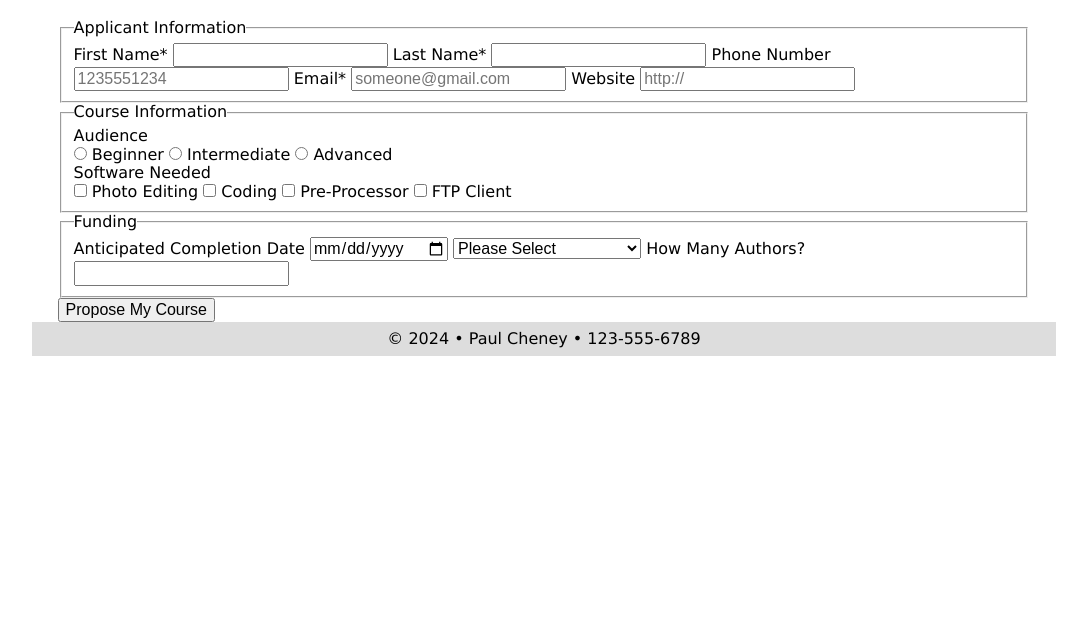
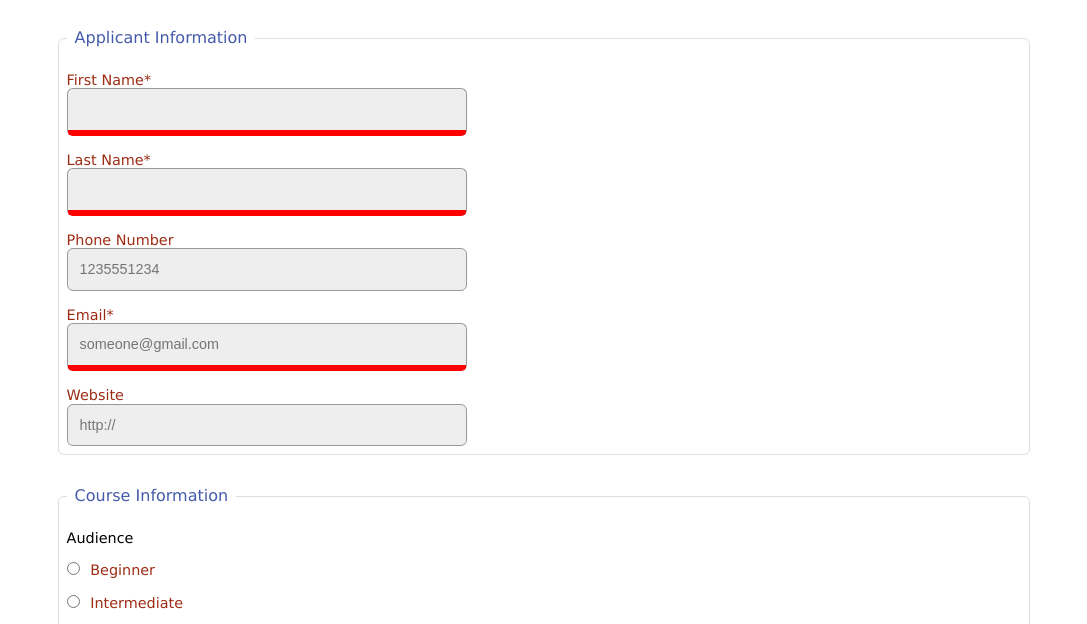
Before and after one commit to alaizosa/wdd131, a plain HTML site: page week05/form-start/index.html in a window 1280 px wide. Shown: the part 174-798 px from the top of the page, without its empty margins (96-1183 px from the left). Drawn offline with Linux system fonts and the light colour scheme.

Commit message:
Completed the code-along for W05 HTML forms activity

```diff
--- a/week05/form-start/css/small.css
+++ b/week05/form-start/css/small.css
@@ -1,8 +1,15 @@
 /* Prevent adjustments of font size after orientation changes in IE on Windows Phone and in iOS.  */
-html {-webkit-text-size-adjust: 100%; -ms-text-size-adjust: 100%;}
+html {
+    -webkit-text-size-adjust: 100%;
+    -ms-text-size-adjust: 100%;
+}
 
 /*----------- apply a natural box layout model to all elements --------------*/
-* { -moz-box-sizing: border-box; -webkit-box-sizing: border-box; box-sizing: border-box; }
+* {
+    -moz-box-sizing: border-box;
+    -webkit-box-sizing: border-box;
+    box-sizing: border-box;
+}
 
 
 /*----------- BODY --------------*/
@@ -17,19 +24,31 @@ header {
     padding: .5rem 2%;
     background-color: #ddd;
 }
-header h1 {margin: 0;}
-header h2 {margin: 0; font-weight: normal;}
+
+header h1 {
+    margin: 0;
+}
+
+header h2 {
+    margin: 0;
+    font-weight: normal;
+}
 
 /*----------- NAVIGATION --------------*/
 nav {
     background-color: #666;
 }
+
 nav ul {
     list-style-type: none;
     padding: 0;
     margin: 0;
 }
-nav ul li {border-bottom: solid 1px #333;}
+
+nav ul li {
+    border-bottom: solid 1px #333;
+}
+
 nav ul li a {
     display: block;
     background-color: #444;
@@ -39,16 +58,86 @@ nav ul li a {
     font-size: .9rem;
     text-align: center;
 }
+
 nav ul li.active a {
     background-color: #000;
     color: #fff;
 }
+
 /*----------- MAIN --------------*/
 main {
     padding: 0 2%;
     min-height: 20rem;
 }
 
+/* ---------- FORM STYLING ------------ */
+.wf1 fieldset {
+    margin: 2rem 0;
+    border: 1px solid #ddd;
+    border-radius: 6px;
+    padding: 0.5rem;
+}
+
+.wf1 legend {
+    color: #445ba9;
+    padding: 0 0.5rem;
+}
+
+.wf1 label {
+    display: block;
+    padding-top: 1rem;
+    color: #9c2c13;
+    font-size: 0.9rem;
+}
+
+.wf1 div {
+    padding-top: 1rem;
+    color: 445ba9;
+    font-size: 0.9rem;
+}
+
+.wf1 input[type="text"],
+.wf1 input[type="tel"],
+.wf1 input[type="email"],
+.wf1 input[type="url"],
+.wf1 input[type="date"],
+.wf1 select,
+.wf1 input[type="number"] {
+    display: block;
+    border: 1px solid #999;
+    border-radius: 6px;
+    padding: 0.75rem;
+    background-color: #eee;
+    color: #555;
+    width: 100%;
+    max-width: 400px;
+    appearance: none;
+}
+
+.wf1 input[type="radio"],
+.wf1 input[type="checkbox"] {
+    margin-right: 6px;
+}
+
+.wf1 input[type="submit"] {
+    border: none;
+    background-image: linear-gradient(#9c2c13, #6f200e);
+    color: white;
+    border-radius: 6px;
+    padding: 0.8rem;
+    width: 90%;
+    max-width: 400px;
+    margin: -1rem 5% 2rem 5%;
+    box-shadow: 1px 1px 4x #999;
+}
+
+.wf1 input:required {
+    border-bottom: 6px solid red;
+}
+
+.wf1 input:required:valid {
+    border-bottom: 6px solid green;
+}
 
 /*----------- FOOTER --------------*/
 footer {
--- a/week05/form-start/index.html
+++ b/week05/form-start/index.html
@@ -50,7 +50,7 @@
     <!-- CONTENT HERE -->
     <main>
         <h1>Course Proposal Application</h1>
-        <form method="get" action="thanks.html">
+        <form method="get" action="thanks.html" class="wf1">
             <fieldset>
                 <legend>Applicant Information</legend>
                 <label>First Name* <input type="text" name="fname" required></label>
@@ -67,25 +67,25 @@
                 <label><input type="radio" name="audience" value="advanced"> Advanced</label>
 
                 <div>Software Needed</div>
+                <label><input type="checkbox" name="code" value="yes"> Coding</label>
+                <label><input type="checkbox" name="client" value="yes"> FTP Client</label>
                 <label><input type="checkbox" name="editing" value="yes"> Photo Editing</label>
-                <label><input type="checkbox" name="code" value="yes"> Coding</label>
                 <label><input type="checkbox" name="process" value="yes"> Pre-Processor</label>
-                <label><input type="checkbox" name="client" value="yes"> FTP Client</label>
             </fieldset>
             <fieldset>
                 <legend>Funding</legend>
                 <label>Anticipated Completion Date <input type="date" name="completed"></label>
                 <label>
                     <select name="subject">
-                        <option value="">Please Select</option>
+                        <option value="">Please Select &#9662;</option>
+                        <option value="business">Business Professional</option>
+                        <option value="construction">Construction</option>
+                        <option value="creative">Creative Professional</option>
+                        <option value="security">Cyber Security</option>
+                        <option value="data">Data Professional</option>
+                        <option value="info">Information Technology</option>
+                        <option value="manufacturing">Manufacturing</option>
                         <option value="software">Software Development</option>
-                        <option value="creative">Creative Professional</option>
-                        <option value="info">Information Technology</option>
-                        <option value="data">Data Professional</option>
-                        <option value="construction">Construction</option>
-                        <option value="manufacturing">Manufacturing</option>
-                        <option value="business">Business Professional</option>
-                        <option value="security">Cyber Security</option>
                     </select>
                 </label>
 
```
